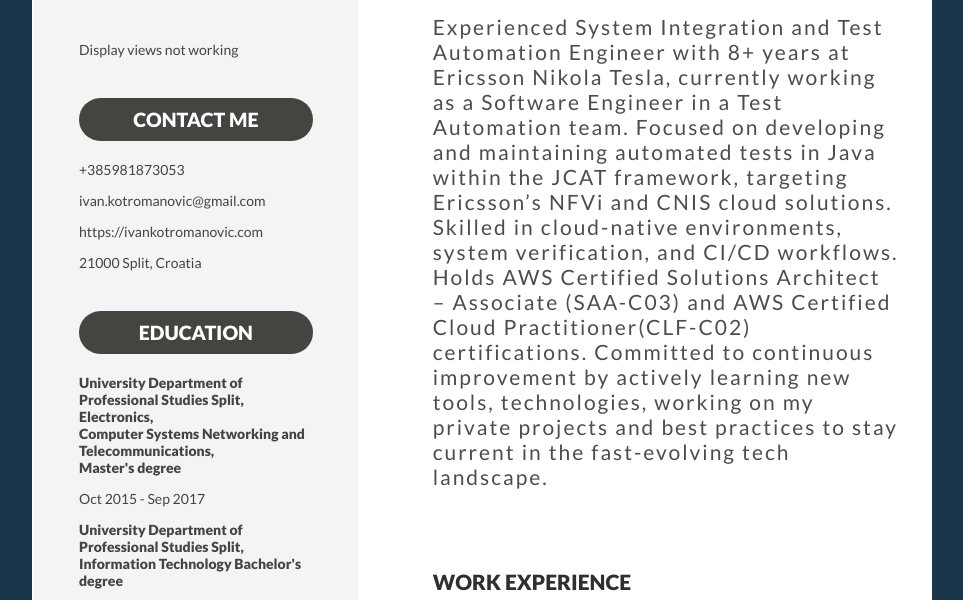
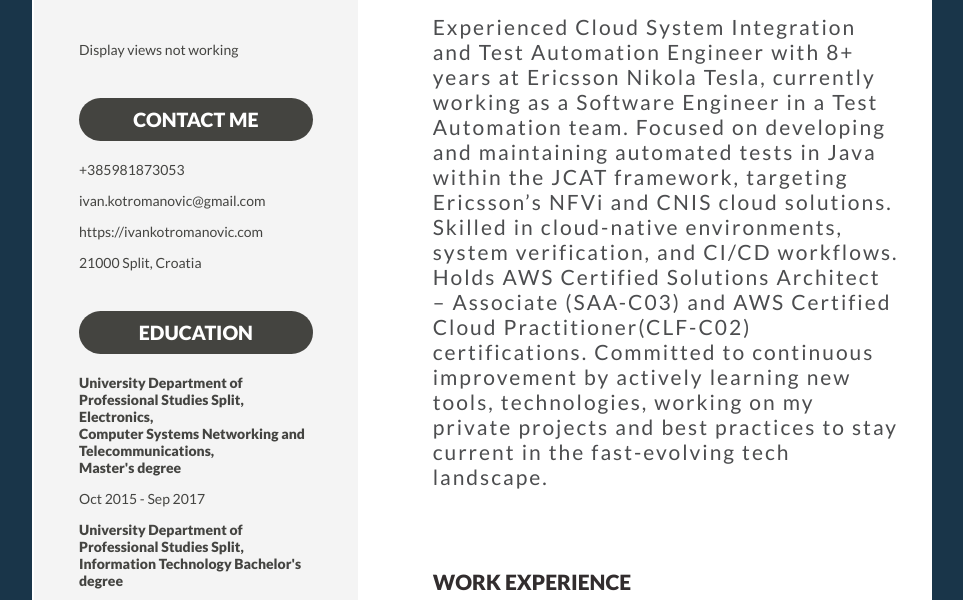
Before and after one commit to ikanko1989/CRC-project, a plain HTML site: page website/index.html in a window 1280 px wide. Shown: the part 181-781 px from the top of the page, without its empty margins (158-1121 px from the left). Drawn offline with Linux system fonts and the light colour scheme; no server answers.

Commit message:
added "Cloud" word

```diff
--- a/website/index.html
+++ b/website/index.html
@@ -53,7 +53,7 @@
     <!-- left-sidebar -->
     <main class="main-body">
       <h1><span class="w900">Ivan</span><br />Kotromanovic</h1><br>
-      <p class="designation">Experienced System Integration and Test Automation Engineer with 8+ years at Ericsson
+      <p class="designation">Experienced Cloud System Integration and Test Automation Engineer with 8+ years at Ericsson
         Nikola Tesla,
         currently working as a Software Engineer in a
         Test Automation team. Focused on developing and maintaining automated tests in Java within the JCAT framework,
```
